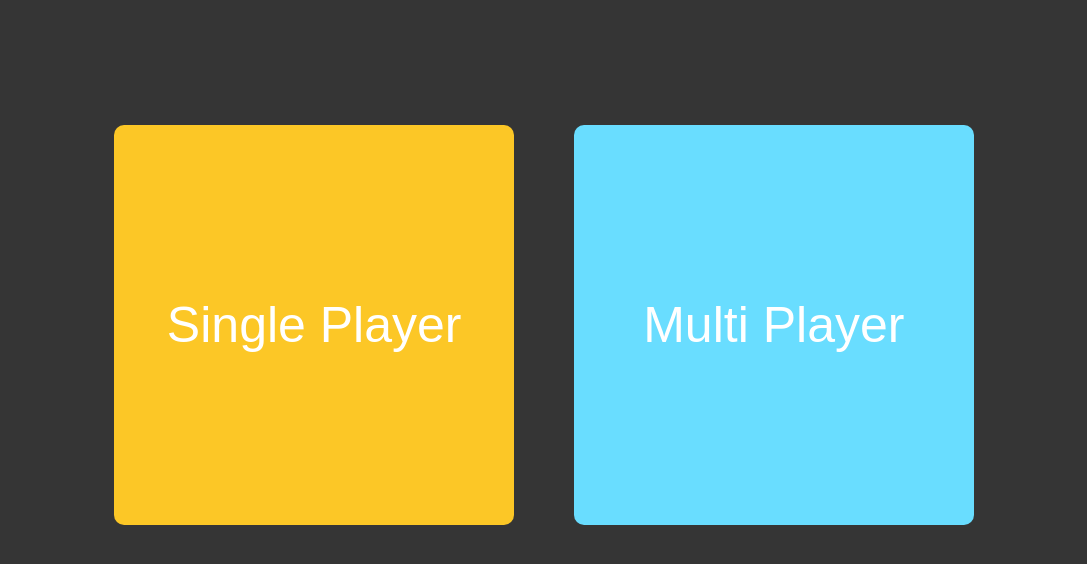
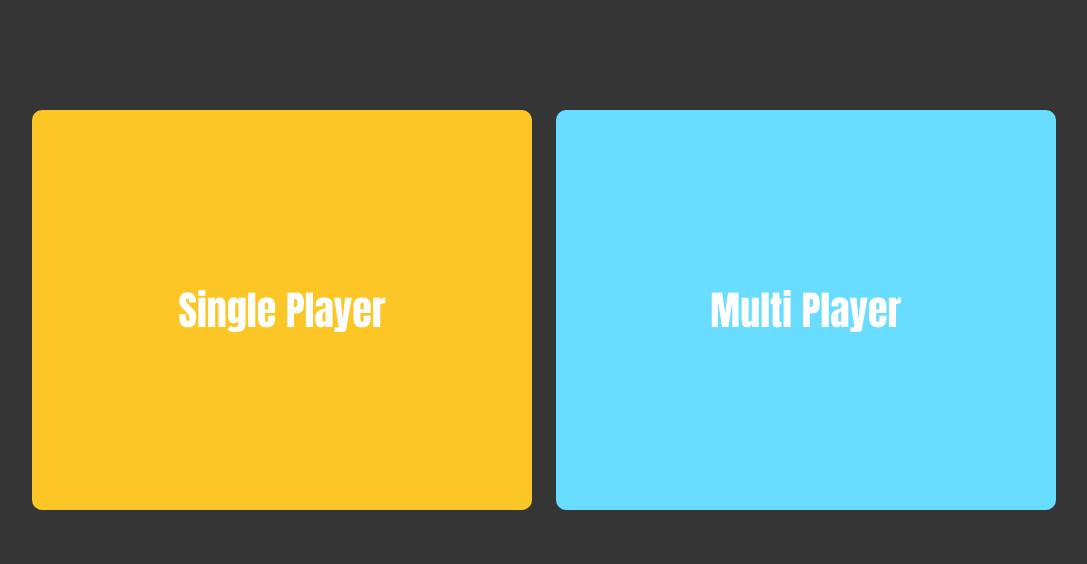
Before and after one commit to Jonathan122802/M6_Project, a plain HTML site: page index.html in a window 1280 px wide. Shown: the top 564 px of the page, without its empty margins (96-1183 px from the left). Drawn offline with Linux system fonts and the light colour scheme.

Commit message:
buttons wokr now

```diff
--- a/Buttons.css
+++ b/Buttons.css
@@ -1,6 +1,12 @@
 body {
-    font-family: "Monaco", "Courier New", monospace;
-    background-color:  #353535;
+    font-family:"Impact", fantasy;
+    background-color: #353535;
+
+    a,
+    u {
+        text-decoration: none;
+    }
+
     margin: 0;
     padding-top: 100px;
     display: flex;
@@ -9,40 +15,64 @@ body {
     overflow: hidden;
 }
 
-.buttons {
-    display: inline;
-}
+
+.singleplayer {
+    font-size: 40px;
+    font-weight: 300;
+    /* Increased font size for better readability */
+    color: white;
+    text-align: center;
+    text-decoration: none;
+    display: inline-flex;
+    /* Use flexbox for alignment */
+    justify-content: center;
+    /* Center horizontally */
+    align-items: center;
+    /* Center vertically */
+    width: 500px;
+    /* Increased width */
+    height: 400px;
+    /* Increased height */
+    line-height: 80px;
+    /* Matches height for vertical centering */
+    background-color: #fcc726;
+    /* Default color */
+    margin: 10px;
+    border-radius: 10px;
+    /* Slightly larger border-radius for smooth corners */
+    transition: background-color 0.3s ease;
 
 
-.singleplayer {
-    width: 400px;
-    height: 400px;
-    margin: 25px;
-    display: inline;
-    background-color: #fcc726;
-    /* button background color */
-    border: none;
-    color: white;
-    /* text color  */
-    font-size: 50px;
-    border-radius: 10px;
-    transition: background-color 0.3s;
-    /*Smooth hover effect */
 
 }
 
 
 .multiplayer {
-    width: 400px;
+    font-size: 40px;
+    font-weight: 300;
+    /* Increased font size for better readability */
+    color: white;
+    text-align: center;
+    text-decoration: none;
+    display: inline-flex;
+    /* Use flexbox for alignment */
+    justify-content: center;
+    /* Center horizontally */
+    align-items: center;
+    /* Center vertically */
+    width: 500px;
+    /* Increased width */
     height: 400px;
-    margin: 25px;
-    display: inline;
-    background-color: #69ddff; /* button background color */
-    border: none;
-    color: white; /* text color  */
-    font-size: 50px;
+    /* Increased height */
+    line-height: 80px;
+    /* Matches height for vertical centering */
+    background-color: #69DDFF;
+    /* Default color */
+    margin: 10px;
     border-radius: 10px;
-    transition: background-color 0.3s;  /*Smooth hover effect */
+    /* Slightly larger border-radius for smooth corners */
+    transition: background-color 0.3s ease;
+
 
 }
 
--- a/index.html
+++ b/index.html
@@ -6,8 +6,8 @@
 
         <div class="action_btn" >
 
-            <button name="submit"  href="/singleplayer.html" class="action_btn singleplayer" type="submit">Single Player</button>
-            <button name="submit" class="action_btn multiplayer" type="submit" href="/multiplayer.html">Multi Player</button>
+            <a name="submit"  href="/singleplayer.html" class="action_btn singleplayer" type="submit">Single Player</a>
+            <a name="submit" href="/multiplayer.html" class="action_btn multiplayer" type="submit" href="/multiplayer.html">Multi Player</a>
 
             <!-- Link to External CSS -->
             <link rel="stylesheet" href="Buttons.css">
```
Also changed, not shown: multiplayer.html (+1 -1 lines), singleplayer.html (+1 -4 lines).
